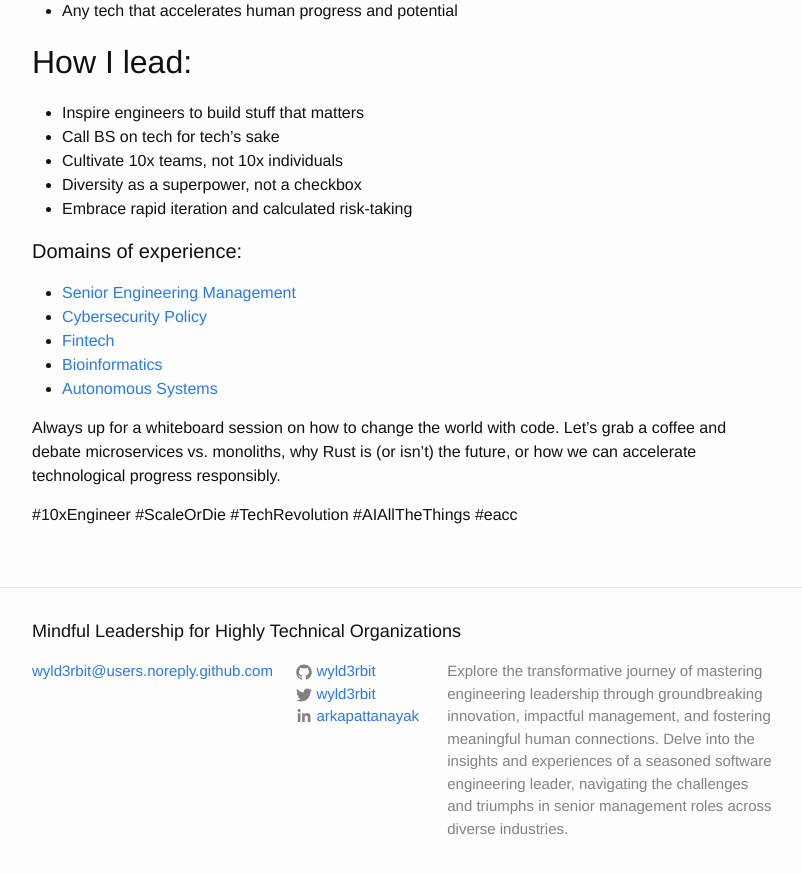
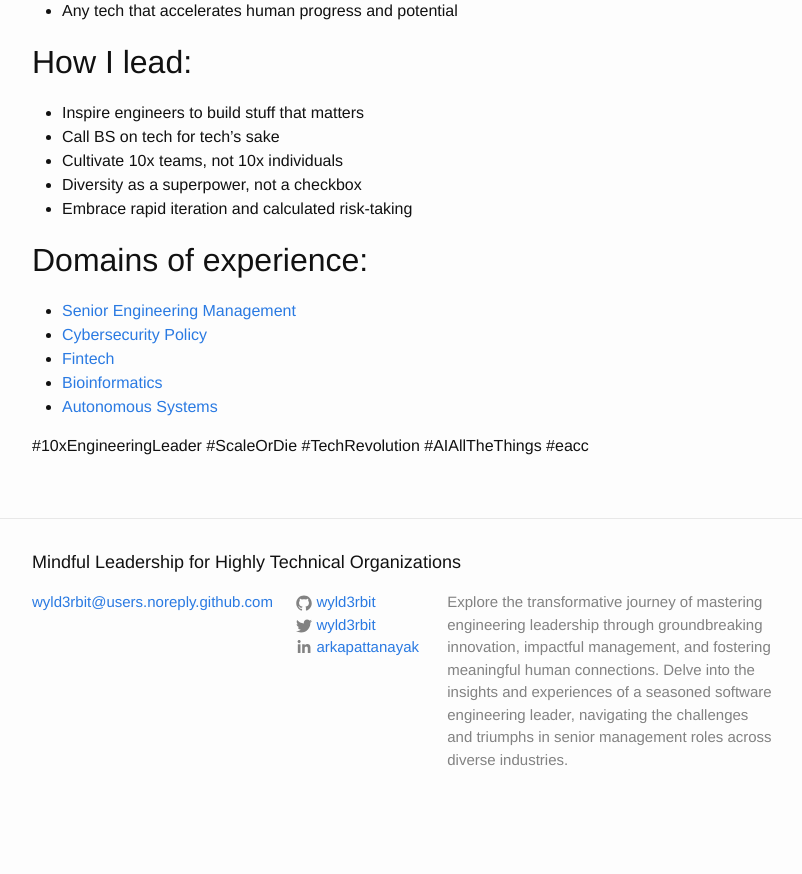
Before and after one commit to wyld3rbit/wyld3rbit.github.io, a Jekyll site: the page built from about.md, in a window 1280 px wide and 900 px high, scrolled down 1047 px. Shown: the top 874 px of the window, without its empty margins (238-1040 px from the left). Built offline with Jekyll 4.4.1, drawn with Linux system fonts in a browser that asks for light colours; after the commit the page ends 1878 px from its top, so only the background shows below that; some of the changed text lies outside the part shown.

Commit message:
Update about.md
Moar chages to about page

```diff
--- a/about.md
+++ b/about.md
@@ -13,7 +13,7 @@ I build rocket ships while they're flying. My teams turn "impossible" into "ship
 
 ## What I do:
 
-- Scale eng orgs from 20 to 500+ without breaking things (too much)
+- Scale eng orgs from 20 to 50+ without breaking things (too much)
 - Turn VC dollars into hockey-stick growth charts
 - Make data scientists and product visionaries high-five
 - Champion technological progress as the path to a better future
@@ -49,7 +49,7 @@ I build rocket ships while they're flying. My teams turn "impossible" into "ship
 - Diversity as a superpower, not a checkbox
 - Embrace rapid iteration and calculated risk-taking
 
-#### Domains of experience:
+## Domains of experience:
 
 - [Senior Engineering Management](https://www.platohq.com/@arka-pattanayak-60671430)
 - [Cybersecurity Policy](https://pe.gatech.edu/degrees/cybersecurity)
@@ -57,6 +57,4 @@ I build rocket ships while they're flying. My teams turn "impossible" into "ship
 - [Bioinformatics](https://medicine.osu.edu/departments/biomedical-informatics)
 - [Autonomous Systems](https://columbusstartupweek2016.sched.com/workmailap)
 
-Always up for a whiteboard session on how to change the world with code. Let's grab a coffee and debate microservices vs. monoliths, why Rust is (or isn't) the future, or how we can accelerate technological progress responsibly.
-
-#10xEngineer #ScaleOrDie #TechRevolution #AIAllTheThings #eacc
+#10xEngineeringLeader #ScaleOrDie #TechRevolution #AIAllTheThings #eacc
```
